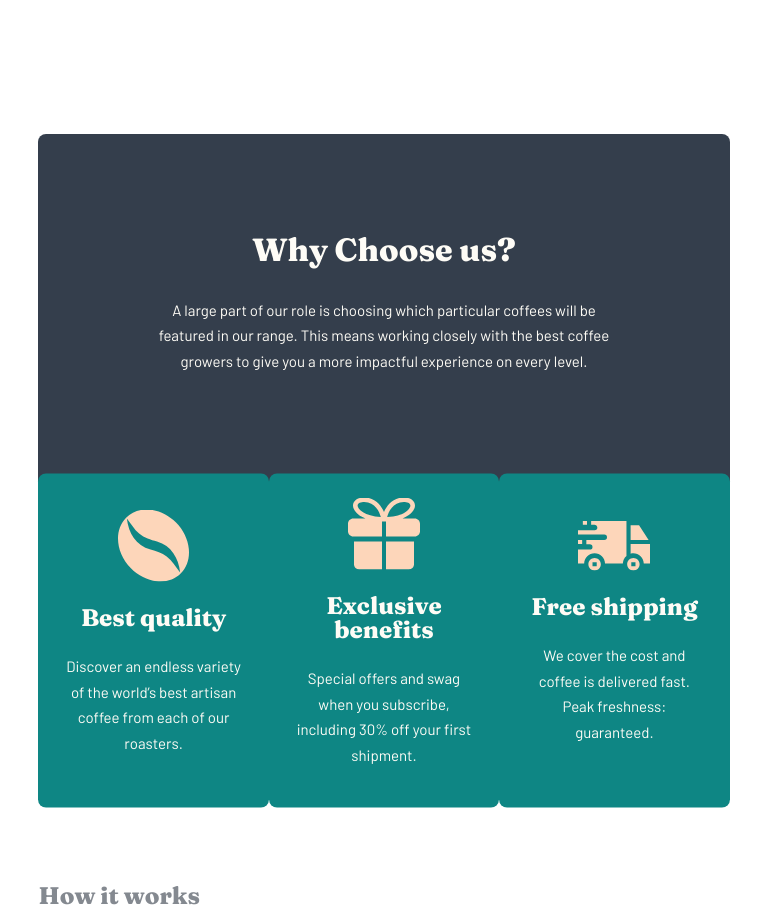
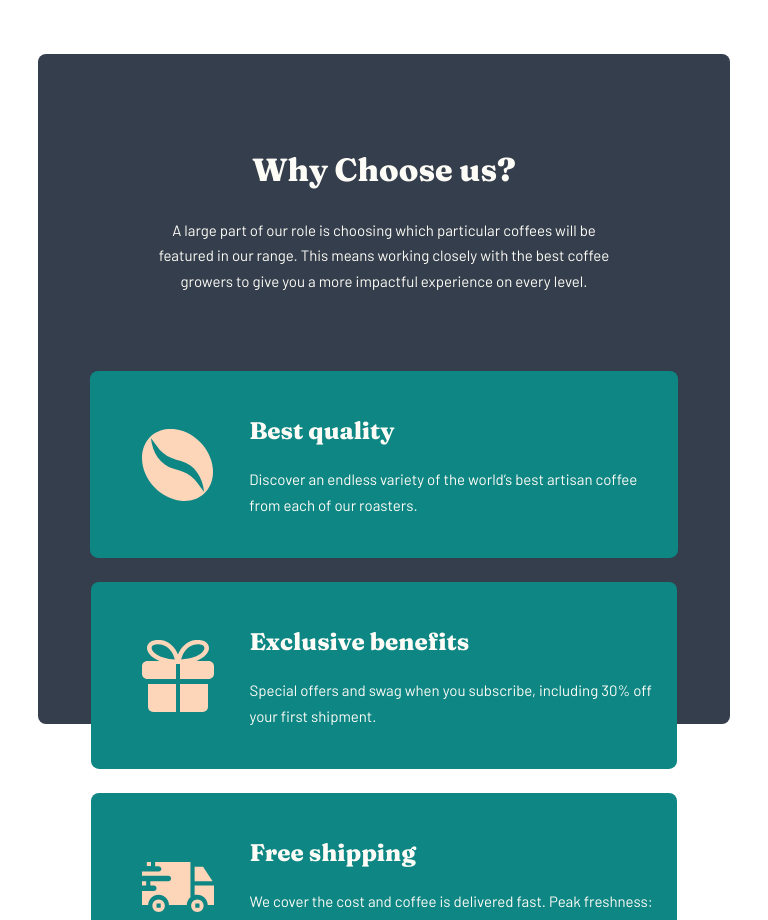
Before and after one commit to Mokalbari/coffee-roaster, a React (Vite) app: page / in a window 768 px wide. Shown: the part 1880-2800 px from the top of the page. Built offline with nearby package versions, Linux system fonts and the light colour scheme.

Commit message:
add tablet responsive design to plan + footer

```diff
--- a/src/components/ChooseUsCard.tsx
+++ b/src/components/ChooseUsCard.tsx
@@ -11,8 +11,10 @@ const ChooseUsCard = ({ imgSrc, title, textContent }: ChooseUsCardType) => {
   return (
     <div className="card-container">
       <img src={imgSrc} alt={title} />
-      <h3 className="header --xs">{title}</h3>
-      <p>{textContent}</p>
+      <div className="card-container__text-container">
+        <h3 className="header --xs">{title}</h3>
+        <p>{textContent}</p>
+      </div>
     </div>
   )
 }
--- a/src/styles/ChooseUs.css
+++ b/src/styles/ChooseUs.css
@@ -24,3 +24,17 @@
     transform: translateY(25%);
   }
 }
+
+@media (min-width: 600px) and (max-width: 1024px) {
+  .choose-us {
+    margin: 0;
+    max-height: 35.625rem;
+
+    .choose-us__card-container {
+      flex-direction: column;
+      align-items: center;
+      gap: 1.5rem;
+      transform: translateY(10%);
+    }
+  }
+}
--- a/src/styles/ChooseUsCard.css
+++ b/src/styles/ChooseUsCard.css
@@ -17,3 +17,21 @@
     line-height: 1.7;
   }
 }
+
+@media (min-width: 600px) and (max-width: 1024px) {
+  .card-container {
+    aspect-ratio: inherit;
+    flex-direction: row;
+    text-align: left;
+    justify-content: space-between;
+    max-width: fit-content;
+  }
+
+  .card-container__text-container {
+    max-width: 75%;
+  }
+
+  img {
+    margin-left: 5%;
+  }
+}
--- a/src/styles/CoffeeCard.css
+++ b/src/styles/CoffeeCard.css
@@ -23,7 +23,7 @@
 @media (min-width: 600px) and (max-width: 1024px) {
   .coffee-card {
     flex-direction: row;
-    align-items: center;
+    align-items: start;
     justify-content: center;
     max-width: fit-content;
     width: 100%;
--- a/src/styles/FooterNavigation.css
+++ b/src/styles/FooterNavigation.css
@@ -41,3 +41,17 @@
     fill: hsl(var(--clr-accent-secondary));
   }
 }
+
+@media (min-width: 600px) and (max-width: 1024px) {
+  .footer-navigation {
+    flex-direction: column;
+
+    .footer-navigation__logo {
+      margin: 2rem 0;
+    }
+
+    .footer-navigation__social-container {
+      margin: 4rem 0 0 0;
+    }
+  }
+}
--- a/src/styles/Home.css
+++ b/src/styles/Home.css
@@ -1,5 +1,5 @@
 .home {
   & > * {
-    margin-bottom: 15vh;
+    margin-bottom: 10vh;
   }
 }
--- a/src/styles/Plan.css
+++ b/src/styles/Plan.css
@@ -29,3 +29,17 @@
     border: 1px solid hsl(var(--clr-accent-secondary) / 0.5);
   }
 }
+
+@media (min-width: 600px) and (max-width: 1024px) {
+  .plan {
+    margin-top: 30vh;
+
+    .plan__card-container {
+      margin-bottom: 2rem;
+    }
+  }
+
+  .plan__decoration-container {
+    width: 80%;
+  }
+}
```
